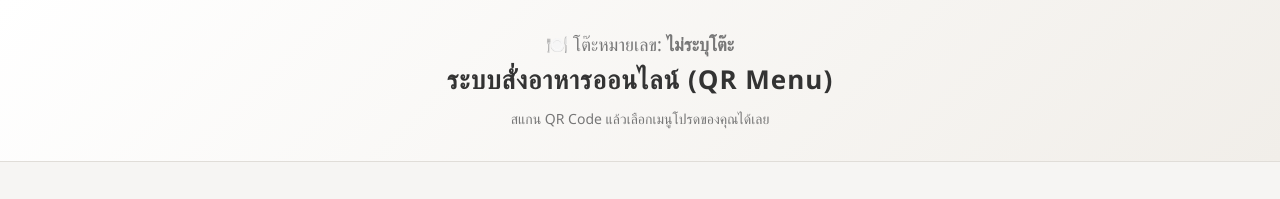
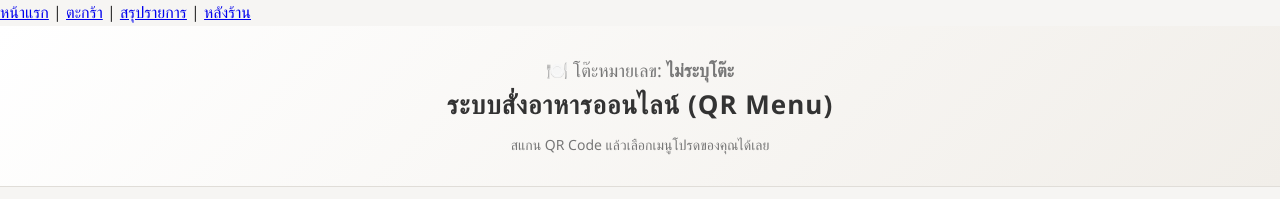
Before and after one commit to thanakon99121-lab/computer-assembly-project, a plain HTML site: page index.html in a window 1280 px wide. Shown: the top 199 px of the page. Drawn offline with Linux system fonts and the light colour scheme.

Commit message:
Fix HTML encoding issues and clean up structure

```diff
--- a/index.html
+++ b/index.html
@@ -7,6 +7,12 @@
     <link rel="stylesheet" href="style.css">
 </head>
 <body>
+<nav>
+  <a href="index.html">หน้าแรก</a> |
+  <a href="cart.html">ตะกร้า</a> |
+  <a href="summary.html">สรุปรายการ</a> |
+  <a href="admin.html">หลังร้าน</a>
+</nav>
 
     <header>
         <p style="text-align:center; font-size:18px;">
@@ -227,4 +233,5 @@ document.getElementById("table-number").innerText = tableNumber;
 
 </script>
 </body>
+
 </html>
```
